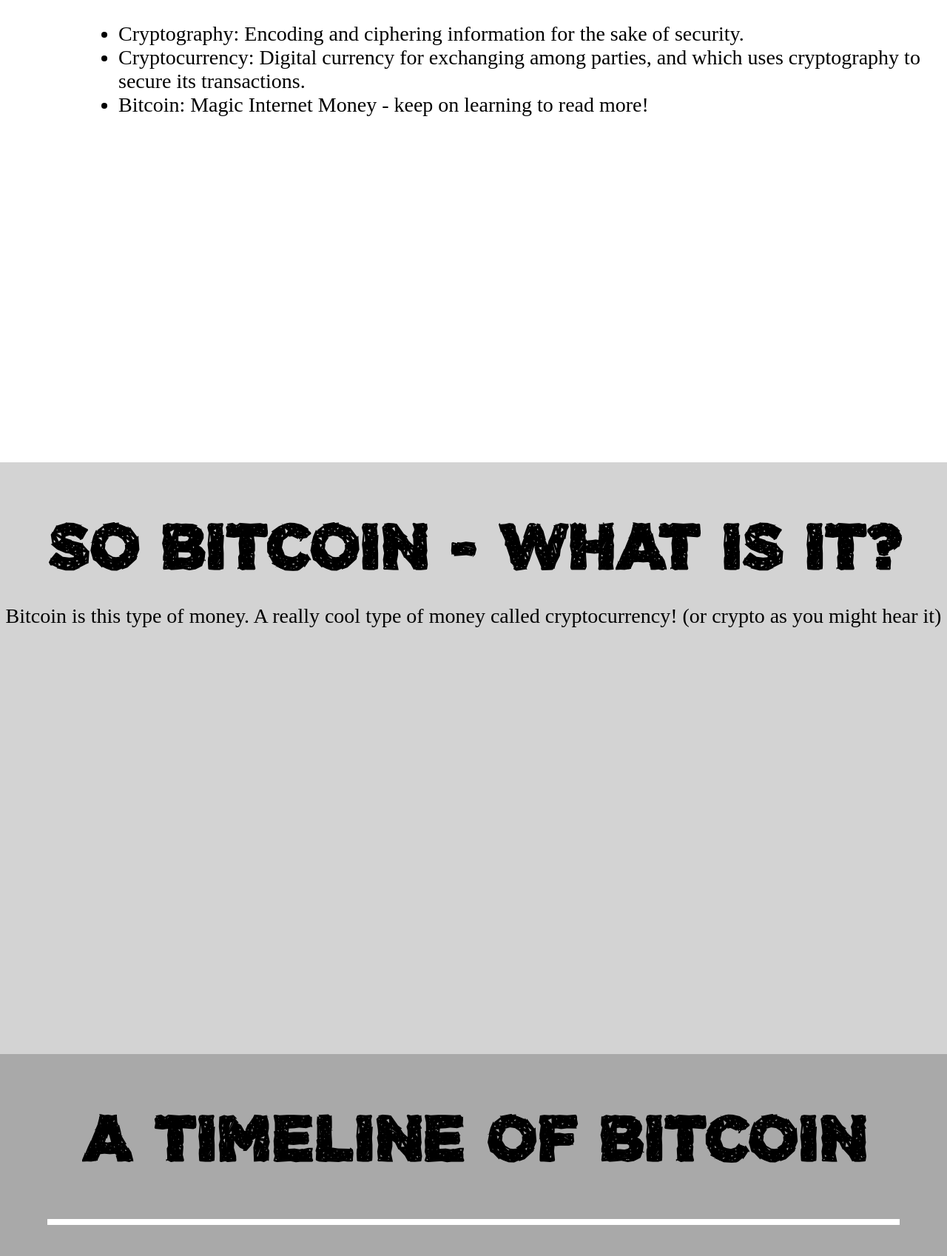
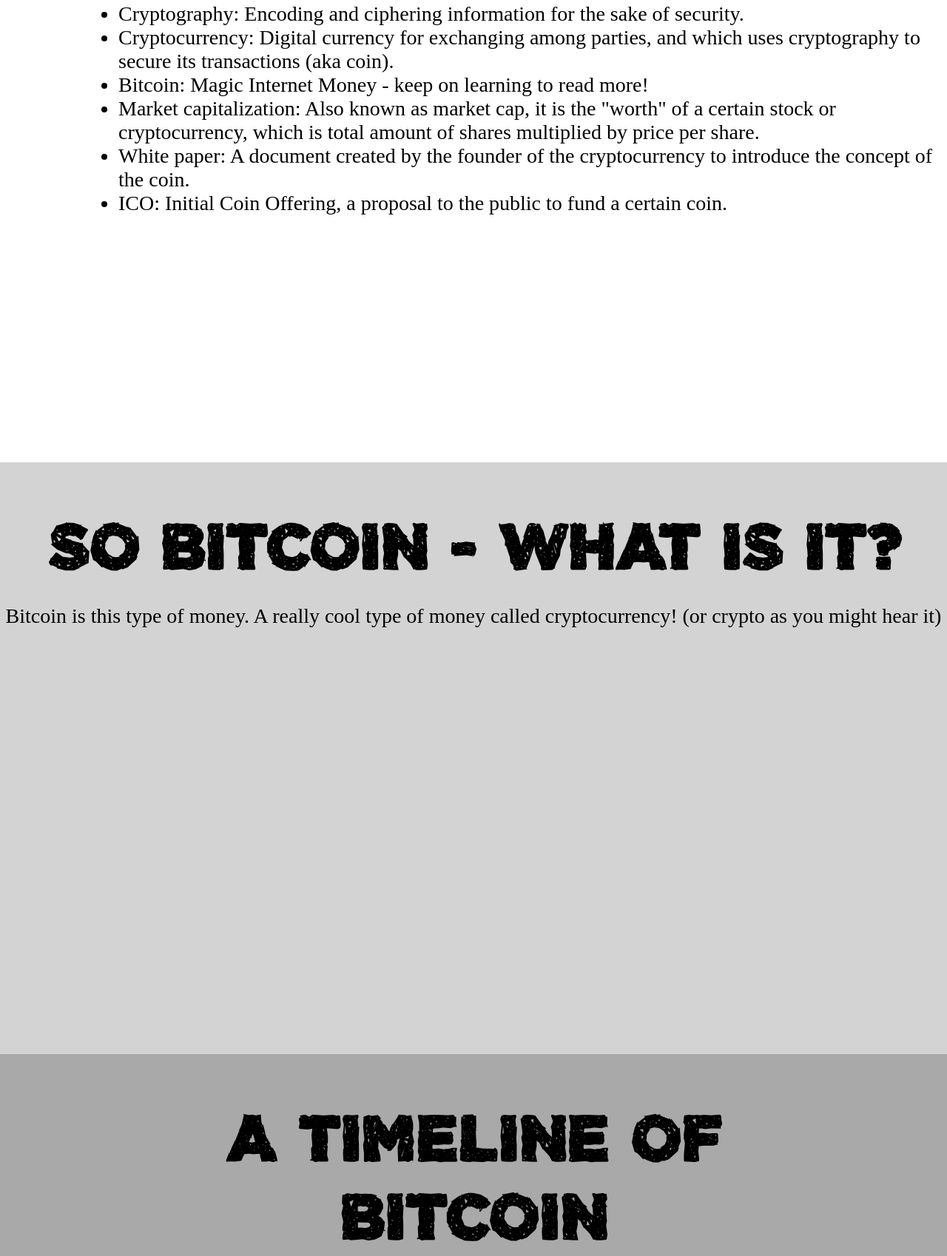
Before and after one commit to Jidaniel1234/Revolution, a plain HTML site: page om.html in a window 1280 px wide. Shown: the part 1122-2820 px from the top of the page at 74% size. Drawn offline with nearby package versions, Linux system fonts and the light colour scheme; a web font is replaced by a local one.

Commit message:
Big Boi Commit 3/22
Added timeline, some fixes

```diff
--- a/css/orm.css
+++ b/css/orm.css
@@ -37,7 +37,7 @@
 }
 /* Prelims for sections */
 .sec-title {
-  margin-top: 5vh;
+  margin: 5vh 10vw 0 10vw;
   text-align: center;
   font-size: 5.5rem;
   font-family: 'POLYA';
@@ -50,7 +50,7 @@
 /* sec 0 */
 .sec-0 {
   margin: 55vh 0 0 0;
-  height: 100vh;
+  min-height: 100vh;
   background-color: white;
 }
 .sec-title-0 {
@@ -82,18 +82,14 @@
 /* sec 2 */
 .sec-2 {
   margin: 0;
-  height: 100vh;
+  min-height: 100vh;
   background-color: darkgrey;
 }
-.timeline {
-  margin: 0 5vw 0 5vw;
-  height: .5rem;
-  background-color: white;
-}
+
 /* Biblio */
 .sec-l {
   background-color: black;
-  height: 100vh;
+  min-height: 100vh;
   color: white;
 }
 .sec-title-l {
--- a/om.html
+++ b/om.html
@@ -49,9 +49,13 @@
       <div class="sec-0">
         <h1 class="sec-title sec-title-0">Glossary</h1>
         <ul class="sec-list">
-          <li>Cryptography: Encoding and ciphering information for the sake of security.
-          <li>Cryptocurrency: Digital currency for exchanging among parties, and which uses cryptography to secure its transactions.</li>
+          <br>
+          <li>Cryptography: Encoding and ciphering information for the sake of security.</li>
+          <li>Cryptocurrency: Digital currency for exchanging among parties, and which uses cryptography to secure its transactions (aka coin).</li>
           <li>Bitcoin: Magic Internet Money - keep on learning to read more!</li>
+          <li>Market capitalization: Also known as market cap, it is the "worth" of a certain stock or cryptocurrency, which is total amount of shares multiplied by price per share.</li>
+          <li>White paper: A document created by the founder of the cryptocurrency to introduce the concept of the coin.</li>
+          <li>ICO: Initial Coin Offering, a proposal to the public to fund a certain coin.</li>
         </ul>
       </div>
 
@@ -69,7 +73,7 @@
         <br>
         <h1 class="sec-title sec-title-2">A Timeline of Bitcoin</h1>
         <!-- Insert timeline here -->
-        <hr class="timeline">
+        <img class="timline" src="css/images/BtcTimline.svg" alt="Bitcoin Timeline">
       </div>
 
       <!-- add a helpful resources class <div class="sec-1">
```
Also changed, not shown: css/Images/Bitcointimeline.png (added), css/Images/BtcTimline.svg (added).
